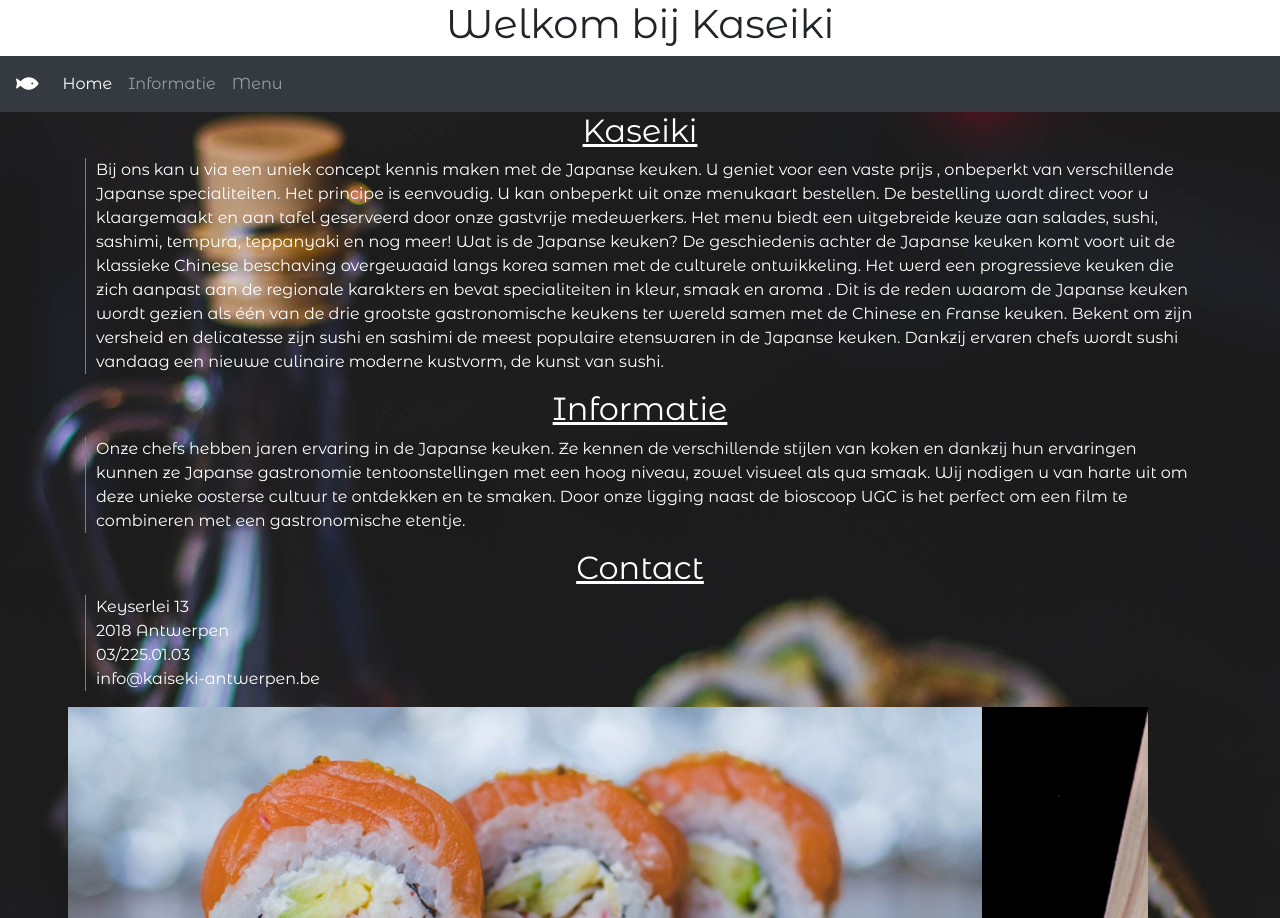
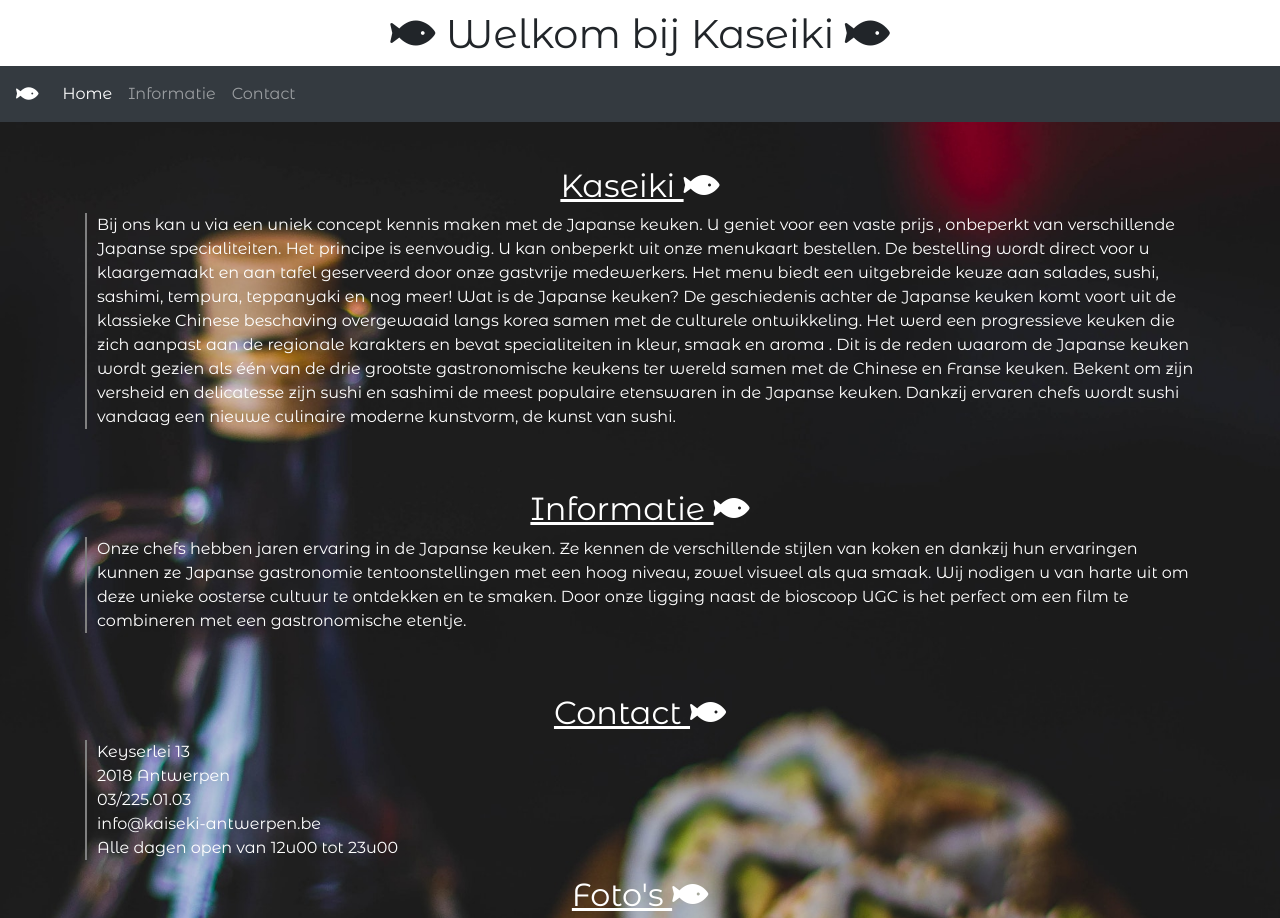
Before and after one commit to krisderycke/Guerilla, a plain HTML site: page index.html in a window 1280 px wide. Shown: the top 918 px of the page. Drawn offline with nearby package versions, Linux system fonts and the light colour scheme.

Commit message:
final css and html

```diff
--- a/index.css
+++ b/index.css
@@ -2,6 +2,9 @@ body{
     font-family: 'Montserrat Alternates', sans-serif;
     /* background-image: linear-gradient(45deg, rgba(255,0,0,0), rgb(153, 4, 4)); */
 
+}
+h1{
+    margin-top:10px;
 }
 h2{
     text-align: center;
@@ -25,17 +28,26 @@ h2{
 }
 .carousel-inner{
     padding-left: 10%;
-    padding-right: 10%
+
 }
 
 #footer-slide{
 
     width:90%;
     height:250px;
-    margin-bottom: 20px;
+    margin-bottom: 60px;
+
 }
 
 p{
     padding-left: 10px;
-    border-left: 1px solid gray;
+    border-left: 2px solid gray;
 }
+
+.info{
+    padding-top:45px;
+}
+
+a{
+    color:white;
+}
--- a/index.html
+++ b/index.html
@@ -16,7 +16,8 @@
 
 </head>
 <body>
-    <h1 class="welcome" style="text-align:center">Welkom bij Kaseiki</h1>
+    <h1  id="home" class="welcome" style="text-align:center"> <i class="fas fa-fish"></i>  Welkom bij Kaseiki  <i class="fas fa-fish"></i></h1>
+
     <nav class="navbar navbar-expand-lg navbar-dark bg-dark">
             <a class="navbar-brand" href="#"><i class="fas fa-fish"></i></a>
             <button class="navbar-toggler" type="button" data-toggle="collapse" data-target="#navbarNav" aria-controls="navbarNav" aria-expanded="false" aria-label="Toggle navigation">
@@ -25,23 +26,24 @@
             <div class="collapse navbar-collapse" id="navbarNav">
               <ul class="navbar-nav">
                 <li class="nav-item active">
-                  <a class="nav-link" href="#">Home <span class="sr-only">(current)</span></a>
+                  <a class="nav-link" href="#one">Home <span class="sr-only">(current)</span></a>
                 </li>
                 <li class="nav-item">
-                  <a class="nav-link" href="#">Informatie</a>
+                  <a class="nav-link" href="#two">Informatie</a>
                 </li>
                 <li class="nav-item">
-                  <a class="nav-link" href="#">Menu</a>
+                  <a class="nav-link" href="#three">Contact</a>
                 </li>
               </ul>
             </div>
           </nav>
-
+        </div>
 
           <div class="pic">
               <div class="container"> <!--wraps body-->
-                 <div class="info">
-               <h2 >Kaseiki</h2>
+                 <div id="one" class="info">
+
+                  <h2>Kaseiki <a href="#home"><i class="fas fa-fish"></i></a></h2>
                 <p>Bij ons kan u via een uniek concept kennis maken met de Japanse keuken. U geniet voor een vaste prijs , onbeperkt van verschillende Japanse specialiteiten.
 
                     Het principe is eenvoudig. U kan onbeperkt uit onze menukaart bestellen. De bestelling wordt direct voor u klaargemaakt en aan tafel geserveerd door onze gastvrije medewerkers.
@@ -50,11 +52,11 @@
 
                     Wat is de Japanse keuken? De geschiedenis achter de Japanse keuken komt voort uit de klassieke Chinese beschaving overgewaaid langs korea samen met de culturele ontwikkeling. Het werd een progressieve keuken die zich aanpast aan de regionale karakters en bevat specialiteiten in kleur, smaak en aroma .
 
-                    Dit is de reden waarom de Japanse keuken wordt gezien als één van de drie grootste gastronomische keukens ter wereld samen met de Chinese en Franse keuken. Bekent om zijn versheid en delicatesse zijn sushi en sashimi de meest populaire etenswaren in de Japanse keuken. Dankzij ervaren chefs wordt sushi vandaag een nieuwe culinaire moderne kustvorm, de kunst van sushi.</p>
+                    Dit is de reden waarom de Japanse keuken wordt gezien als één van de drie grootste gastronomische keukens ter wereld samen met de Chinese en Franse keuken. Bekent om zijn versheid en delicatesse zijn sushi en sashimi de meest populaire etenswaren in de Japanse keuken. Dankzij ervaren chefs wordt sushi vandaag een nieuwe culinaire moderne kunstvorm, de kunst van sushi.</p>
            </div>
 
-           <div class="info">
-               <h2 >Informatie</h2>
+           <div id="two" class="info">
+               <h2 >Informatie <a href="#home"><i class="fas fa-fish"></i></a></h2>
                 <p>Onze chefs hebben jaren ervaring in de Japanse keuken. Ze kennen de verschillende stijlen van koken en dankzij hun ervaringen kunnen ze Japanse gastronomie tentoonstellingen met een hoog niveau, zowel visueel als qua smaak. Wij nodigen u van harte uit om deze unieke oosterse cultuur te ontdekken en te smaken.
 
 
@@ -62,19 +64,23 @@
                 </p>
            </div>
 
-           <div class="contact">
-               <h2 >Contact</h2>
+           <div id="three" class="info">
+               <h2 >Contact <a href="#home"><i class="fas fa-fish"></i></a></h2>
                 <p> Keyserlei 13 <br>
                 2018 Antwerpen <br>
                 03/225.01.03 <br>
                 info@kaiseki-antwerpen.be <br>
+                Alle dagen open van 12u00 tot 23u00 <br>
 
                 </p>
            </div>
-          </div>
+         </div>
 
+
+          <h2>Foto's <a href="#home"><i class="fas fa-fish"></i></h2>
           <div id="footer-slide">
-              <div id="carouselExampleControls" class="carousel slide" data-ride="carousel">
+
+               <div id="carouselExampleControls" class="carousel slide" data-ride="carousel">
                   <div class="carousel-inner">
                     <div class="carousel-item active">
                       <img class="d-block w-100" src="images/slides/slide1.jpg" alt="First slide">
@@ -97,6 +103,7 @@
 
 
 
+
       </div>
    <!-- Optional JavaScript -->
     <!-- jQuery first, then Popper.js, then Bootstrap JS -->
```
